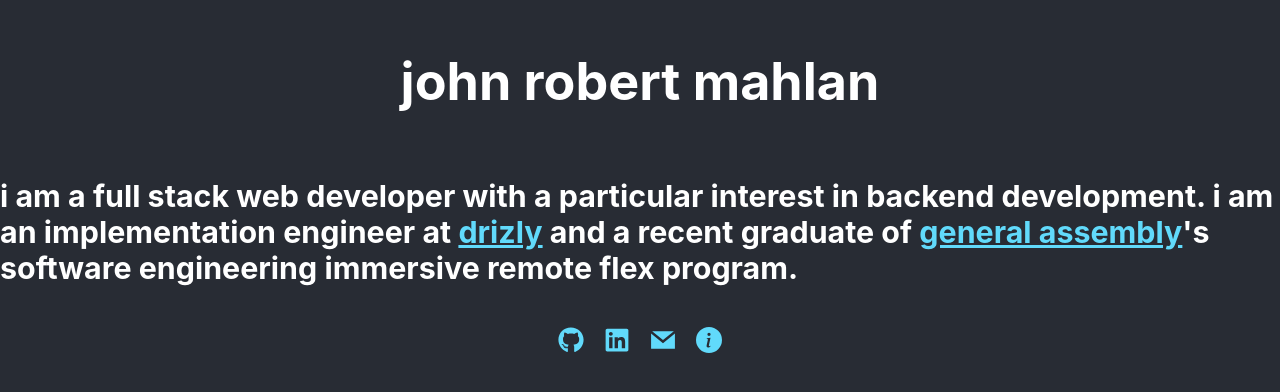
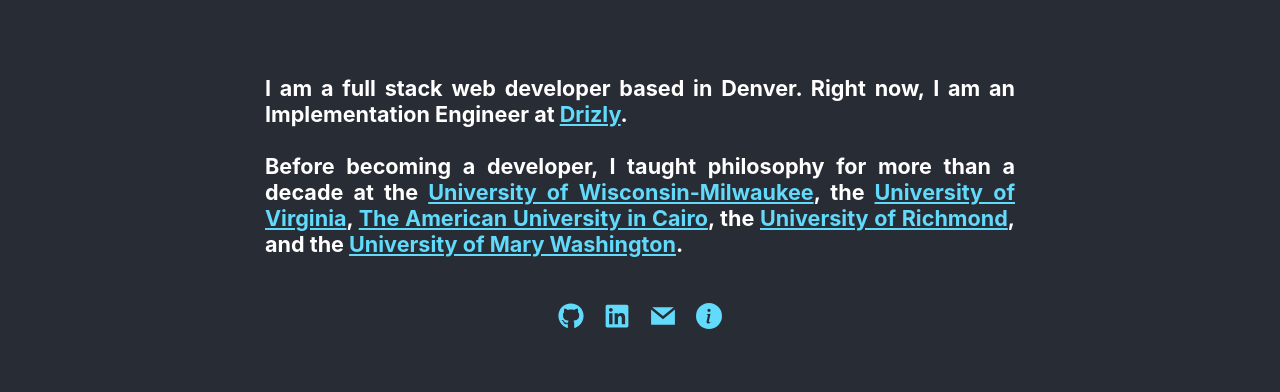
Before and after one commit to johnrobertmahlan/portfolio, a React (Create React App) app: page /about in a window 1280 px wide. Shown: the part 208-600 px from the top of the page. Built offline with nearby package versions, Linux system fonts and the light colour scheme.

Commit message:
update bio on about page

```diff
--- a/package.json
+++ b/package.json
@@ -7,6 +7,7 @@
     "@testing-library/react": "^9.3.2",
     "@testing-library/user-event": "^7.1.2",
     "react": "^16.13.1",
+    "react-animated-slider": "^2.0.0",
     "react-dom": "^16.13.1",
     "react-icons": "^3.11.0",
     "react-rotating-text": "^1.4.1",
--- a/src/App.js
+++ b/src/App.js
@@ -19,7 +19,7 @@ class App extends Component {
         <Route exact path="/">
           <div className="App">
             <header className="App-header">
-              <ReactRotatingText items={['hi', 'my name is john robert mahlan', 'and i am a full stack web dev']} />
+              <ReactRotatingText items={['hi', 'my name is', 'john robert mahlan', 'and i am a', 'full stack web developer']} />
               <br />
               <div>
                 <a href="https://github.com/johnrobertmahlan" target="_blank" style={iconStyle}><FaGithub /></a>
--- a/src/pages/AboutPage/AboutPage.jsx
+++ b/src/pages/AboutPage/AboutPage.jsx
@@ -1,4 +1,5 @@
 import React, { Component } from 'react';
+// import Slider from 'react-animated-slider';
 import Footer from '../../components/Footer/Footer';
 import styles from './AboutPage.module.css';
 
@@ -6,9 +7,19 @@ class AboutPage extends Component {
     render() {
         return(
             <div className={styles.AboutPage}>
-                <h1>john robert mahlan</h1>
-                <h3>i am a full stack web developer with a particular interest in backend development. i am an implementation engineer at <a href="https://drizly.com/" target="_blank">drizly</a> and a recent graduate of <a href="https://generalassemb.ly/" target="_blank">general assembly</a>'s software engineering immersive remote flex program.
-                </h3>
+                <div className={styles.Bio}>
+                    <h5>
+                        I am a full stack web developer based in Denver. Right now, I am an Implementation Engineer at <a href="https://drizly.com/" target="_blank">Drizly</a>.
+                        <br /><br />
+                        Before becoming a developer, I taught philosophy for more than a decade at the <a href="https://uwm.edu/" target="_blank">University of Wisconsin-Milwaukee</a>, the <a href="https://www.virginia.edu/" target="_blank">University of Virginia</a>, <a href="https://www.aucegypt.edu/home" target="_blank">The American University in Cairo</a>, the <a href="https://www.richmond.edu/" target="_blank">University of Richmond</a>, and the <a href="https://www.umw.edu/" target="_blank">University of Mary Washington</a>.
+                    </h5>
+                </div>
+                {/* <Slider>
+                    {content.map((article, index) => <div key={index}>
+                        <h2>Title</h2>
+                        <p>Description</p>
+                    </div>)}
+                </Slider> */}
                 <Footer />
             </div>
         )
--- a/src/pages/AboutPage/AboutPage.module.css
+++ b/src/pages/AboutPage/AboutPage.module.css
@@ -9,6 +9,11 @@
     color: white;
   }
 
+  .Bio {
+    width: 750px;
+    text-align: justify;
+  }
+
   a {
     color: #61dafb;
   }
```
Also changed, not shown: 1 other file (tests, documents, lock files or other folders).
